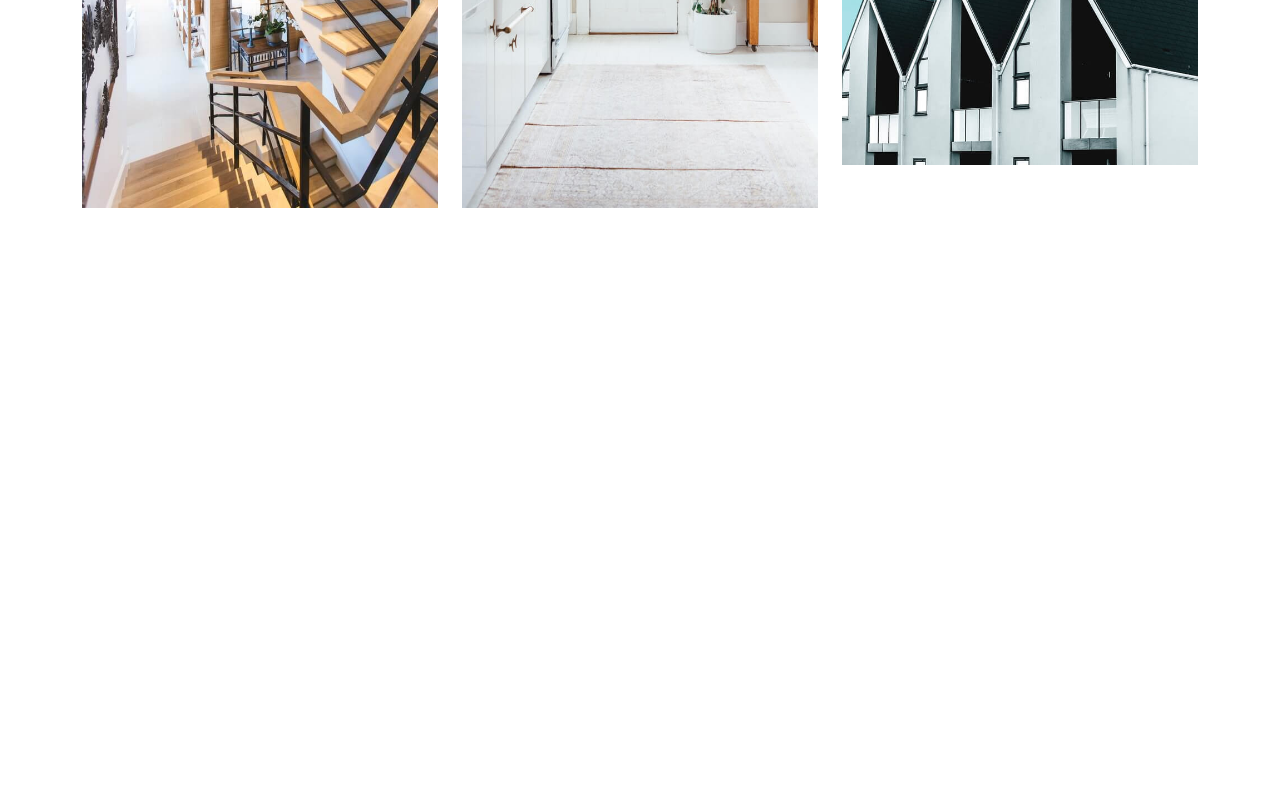
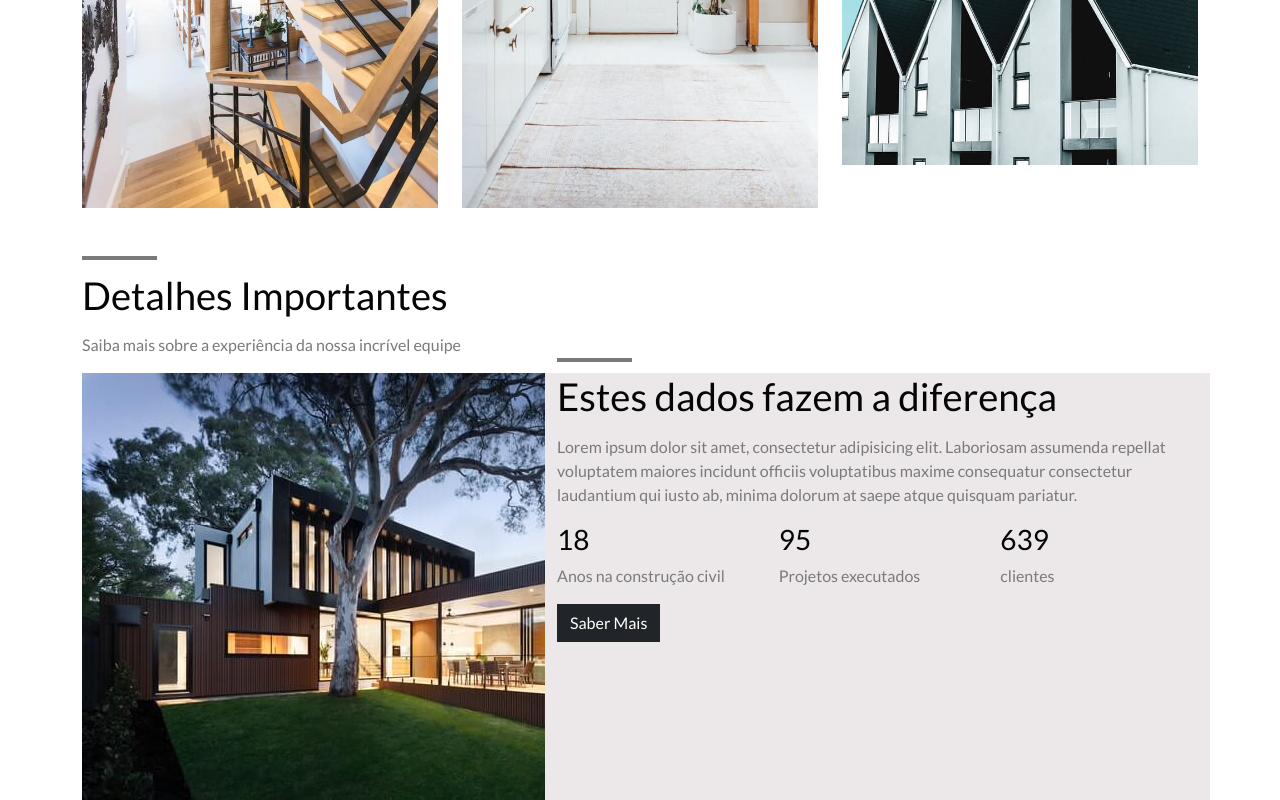
Before and after one commit to MarcoM3l0/BootstrapJourney, a plain HTML site: page index.html in a window 1280 px wide. Shown: the part 2287-3087 px from the top of the page. Before the commit the page ends 2559 px from the top, so only its background shows below. Drawn offline with nearby package versions, Linux system fonts and the light colour scheme.

Commit message:
feat: Implementada área de informações para fornecer conteúdo relevante aos usuários.

```diff
--- a/index.html
+++ b/index.html
@@ -244,5 +244,58 @@
         </div>
     </div>
 
+    <!-- Info -->
+    <div class="container" id="info-container">
+        <div class="col-12">
+            <h2 class="title primary-color">Detalhes Importantes</h2>
+            <p class="subtitle secondary-color">Saiba mais sobre a experiência da nossa incrível equipe</p>
+        </div>
+
+        <div class="col-12">
+            <div class="row">
+
+                <div class="col-12 col-md-5">
+                    <img src="img/infobanner.jpg" alt="Informações da Empresa" clas="img-fluid">
+                </div>
+
+                <div class="col-12 col-md-7 bg-secondary-color" id="info-container">
+                    <div class="row">
+
+                        <div class="col-12">
+                            <h2 class="title primary-color">Estes dados fazem a diferença</h2>
+                            <p class="subtitle secondary-color">Lorem ipsum dolor sit amet, consectetur adipisicing elit. Laboriosam assumenda repellat voluptatem maiores incidunt officiis voluptatibus maxime consequatur consectetur laudantium qui iusto ab, minima dolorum at saepe atque quisquam pariatur.</p>
+                        </div>
+
+                        <div class="col-12" id="info-numbers">
+                            <div class="row">
+
+                                <div class="col-4">
+                                    <h3 class="primary-color">18</h3>
+                                    <p class="secondary-color">Anos na construção civil</p>
+                                </div>
+
+                                <div class="col-4">
+                                    <h3 class="primary-color">95</h3>
+                                    <p class="secondary-color">Projetos executados</p>
+                                </div>
+
+                                <div class="col-4">
+                                    <h3 class="primary-color">639</h3>
+                                    <p class="secondary-color">clientes</p>
+                                </div>
+
+                            </div>
+                        </div>
+
+                        <div class="col-12">
+                            <a href="#" class="btn btn-dark">Saber Mais</a>
+                        </div>
+                    </div>
+                </div>
+            </div>
+        </div>
+
+    </div>
+
 </body>
 </html>
```
